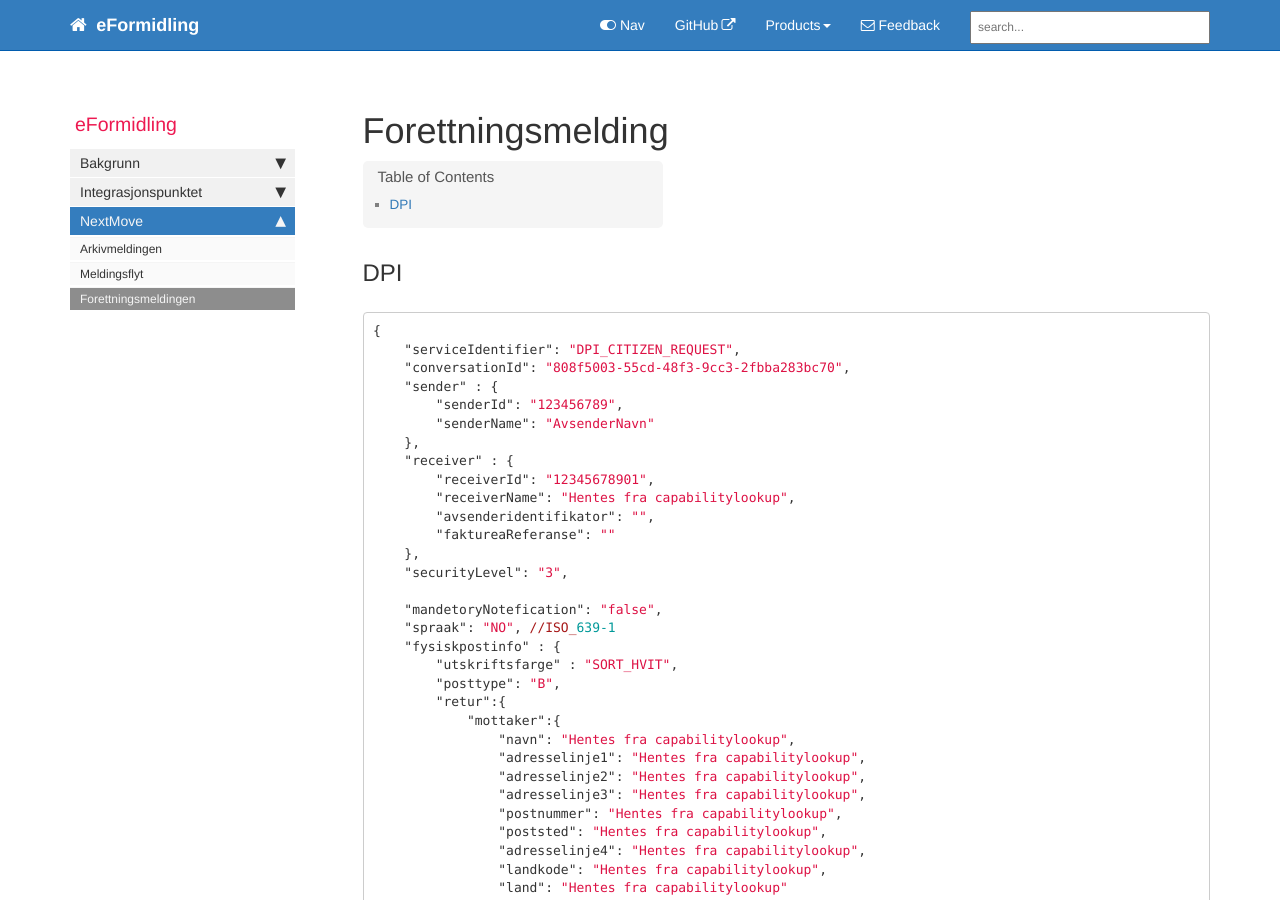
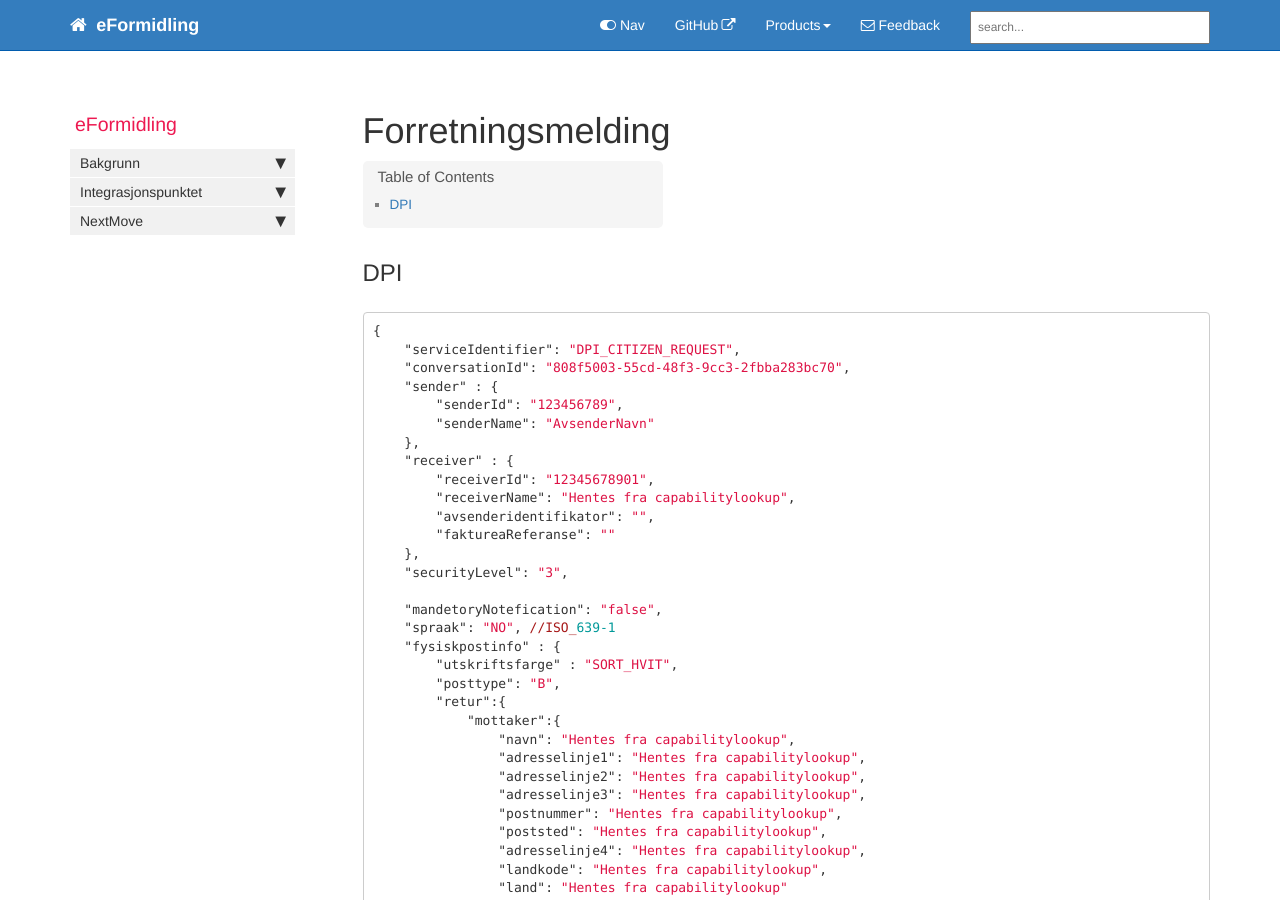
Before and after one commit to difi/eformidling, a Jekyll site: the page built from pages/NextMove/forretningsmelding.md, in a window 1280 px wide and 900 px high. Built offline with Jekyll 4.4.1, drawn with Linux system fonts in a browser that asks for light colours; nearby versions of some CDN libraries; comment, search, counter and statistics services are not loaded.

Commit message:
fixed typo

```diff
--- a/pages/NextMove/forettningsmelding.md
+++ b/pages/NextMove/forretningsmelding.md
@@ -1,7 +1,7 @@
 ---
-title: Forettningsmelding
-description: Beskrivelse av forettningsmeldinger
-permalink: forettningsmelding.html
+title: Forretningsmelding
+description: Beskrivelse av forretningsmeldinger
+permalink: forretningsmelding.html
 layout: page
 sidebar: eformidling
 foler: NextMove
```
